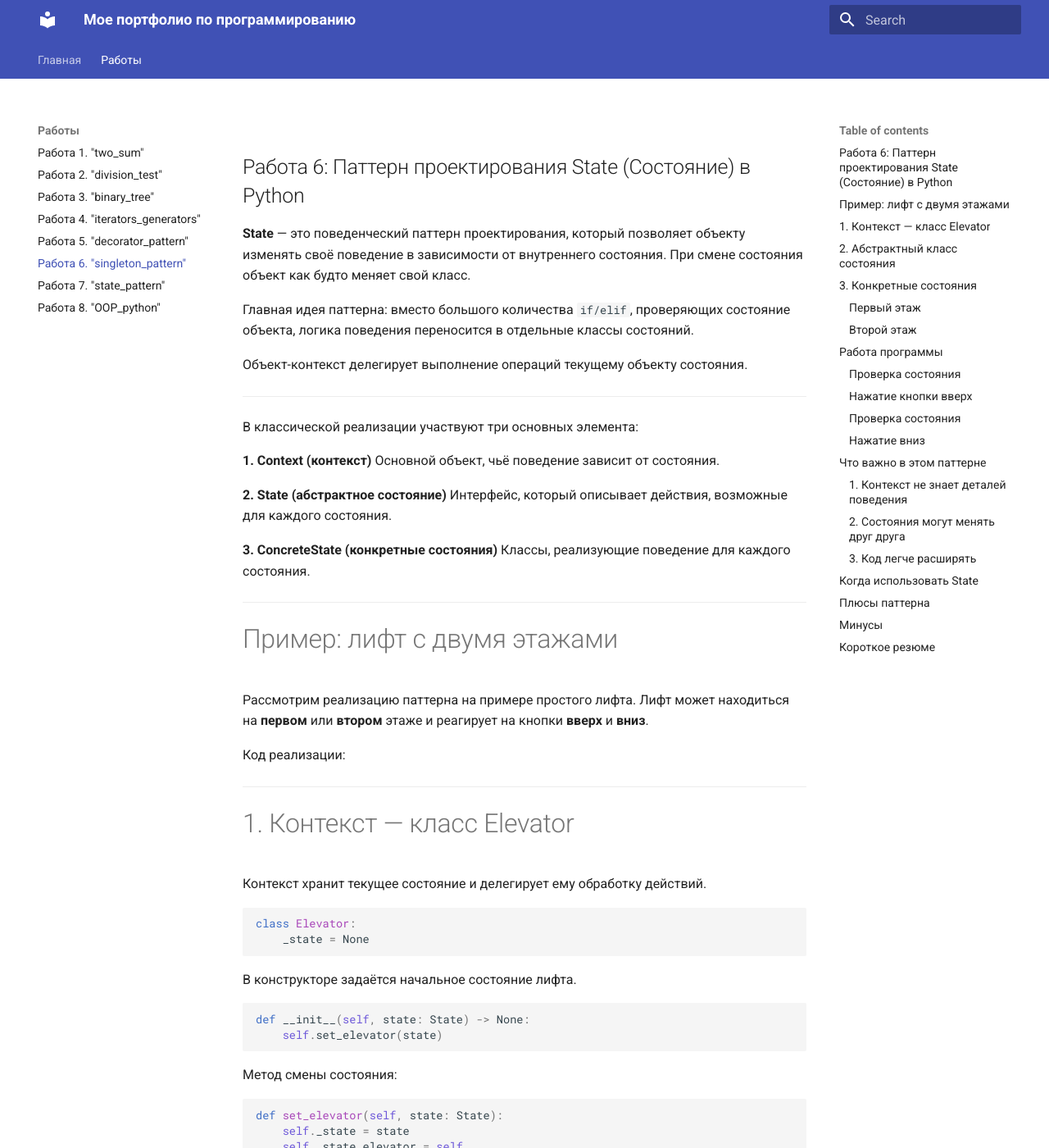
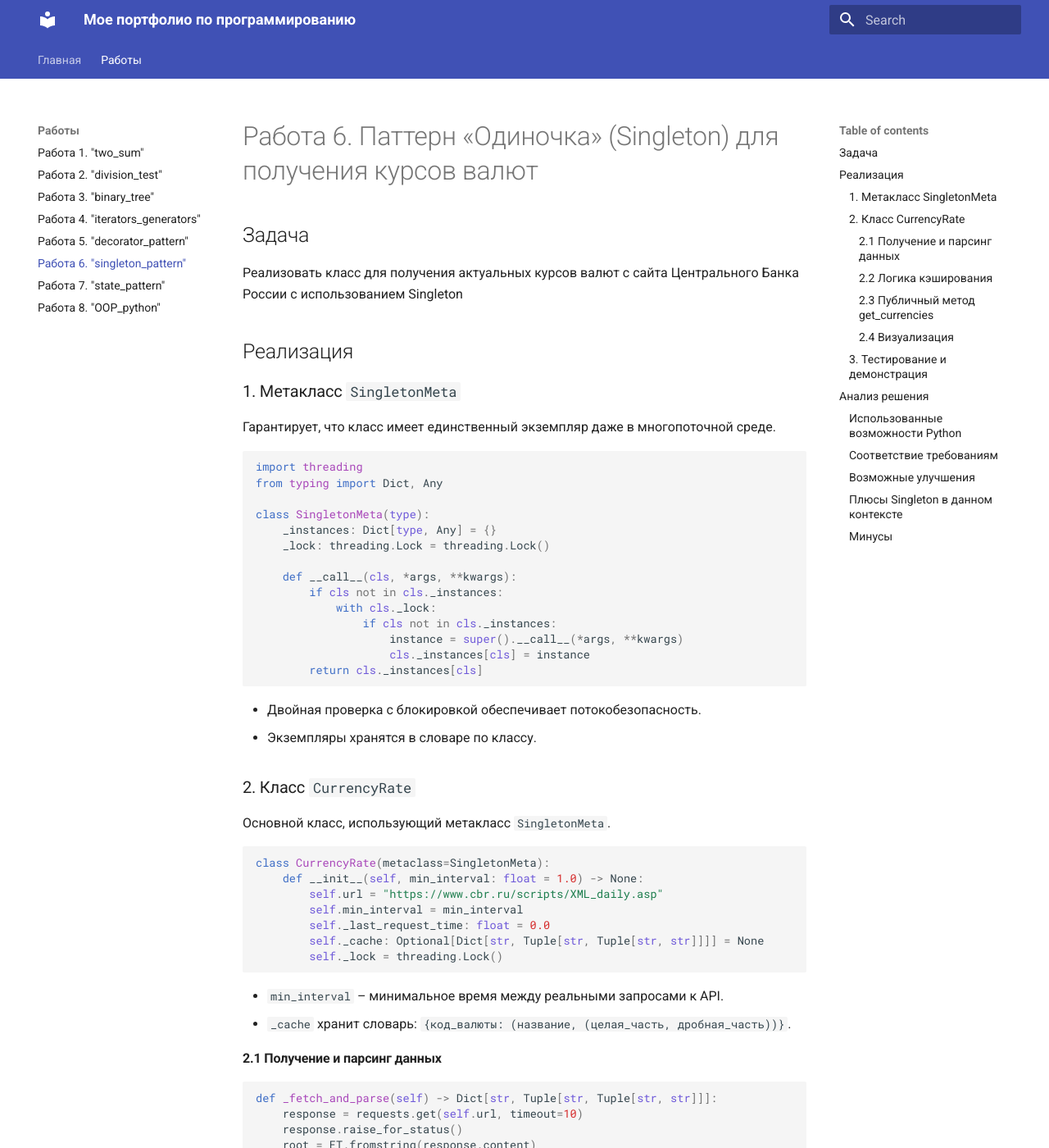
Before and after one commit to svgab/my_portfolio, an MkDocs documentation site: the page built from docs/work6.md, in a window 1280 px wide and 1400 px high. Shown: the whole window at 82% size. Built offline with MkDocs 1.6.1 and Material for MkDocs 9.7.7, drawn with Linux system fonts in a browser that asks for light colours; some of the changed text lies outside the part shown.

Commit message:
Update work6.md

````diff
--- a/docs/work6.md
+++ b/docs/work6.md
@@ -1,336 +1,215 @@
-## Работа 6: Паттерн проектирования State (Состояние) в Python
+# Работа 6. Паттерн «Одиночка» (Singleton) для получения курсов валют
 
-**State** — это поведенческий паттерн проектирования, который позволяет объекту изменять своё поведение в зависимости от внутреннего состояния. При смене состояния объект как будто меняет свой класс.
+## Задача
 
-Главная идея паттерна:
-вместо большого количества `if/elif`, проверяющих состояние объекта, логика поведения переносится в отдельные классы состояний.
+Реализовать класс для получения актуальных курсов валют с сайта Центрального Банка России с использованием Singleton
+## Реализация
 
-Объект-контекст делегирует выполнение операций текущему объекту состояния.
+### 1. Метакласс `SingletonMeta`
 
----
-
-В классической реализации участвуют три основных элемента:
-
-**1. Context (контекст)**
-Основной объект, чьё поведение зависит от состояния.
-
-**2. State (абстрактное состояние)**
-Интерфейс, который описывает действия, возможные для каждого состояния.
-
-**3. ConcreteState (конкретные состояния)**
-Классы, реализующие поведение для каждого состояния.
-
----
-
-# Пример: лифт с двумя этажами
-
-Рассмотрим реализацию паттерна на примере простого лифта.
-Лифт может находиться на **первом** или **втором** этаже и реагирует на кнопки **вверх** и **вниз**.
-
-Код реализации:
-
----
-
-# 1. Контекст — класс Elevator
-
-Контекст хранит текущее состояние и делегирует ему обработку действий.
+Гарантирует, что класс имеет единственный экземпляр даже в многопоточной среде.
 
 ```python
-class Elevator:
-    _state = None
+import threading
+from typing import Dict, Any
+
+class SingletonMeta(type):
+    _instances: Dict[type, Any] = {}
+    _lock: threading.Lock = threading.Lock()
+
+    def __call__(cls, *args, **kwargs):
+        if cls not in cls._instances:
+            with cls._lock:
+                if cls not in cls._instances:
+                    instance = super().__call__(*args, **kwargs)
+                    cls._instances[cls] = instance
+        return cls._instances[cls]
 ```
 
-В конструкторе задаётся начальное состояние лифта.
+- Двойная проверка с блокировкой обеспечивает потокобезопасность.
+- Экземпляры хранятся в словаре по классу.
+
+### 2. Класс `CurrencyRate`
+
+Основной класс, использующий метакласс `SingletonMeta`.
 
 ```python
-def __init__(self, state: State) -> None:
-    self.set_elevator(state)
+class CurrencyRate(metaclass=SingletonMeta):
+    def __init__(self, min_interval: float = 1.0) -> None:
+        self.url = "https://www.cbr.ru/scripts/XML_daily.asp"
+        self.min_interval = min_interval
+        self._last_request_time: float = 0.0
+        self._cache: Optional[Dict[str, Tuple[str, Tuple[str, str]]]] = None
+        self._lock = threading.Lock()
 ```
 
-Метод смены состояния:
+- `min_interval` – минимальное время между реальными запросами к API.
+- `_cache` хранит словарь: `{код_валюты: (название, (целая_часть, дробная_часть))}`.
+
+#### 2.1 Получение и парсинг данных
 
 ```python
-def set_elevator(self, state: State):
-    self._state = state
-    self._state.elevator = self
+def _fetch_and_parse(self) -> Dict[str, Tuple[str, Tuple[str, str]]]:
+    response = requests.get(self.url, timeout=10)
+    response.raise_for_status()
+    root = ET.fromstring(response.content)
+
+    result = {}
+    for valute in root.findall("Valute"):
+        char_code = valute.find("CharCode").text
+        name = valute.find("Name").text
+        value_str = valute.find("Value").text      # например "36,1234"
+
+        if "," in value_str:
+            int_part, frac_part = value_str.split(",")
+        else:
+            int_part, frac_part = value_str, "0"
+
+        result[char_code] = (name, (int_part, frac_part))
+
+    return result
 ```
 
-Здесь происходит две вещи:
+- Используется `xml.etree.ElementTree` для парсинга.
+- Значение разделяется на целую и дробную части **как строки** – требование задачи.
 
-1. Сохраняется новое состояние
-2. Состоянию передаётся ссылка на сам лифт
-
-Это важно, потому что состояние может **само менять состояние лифта**.
-
----
-
-Методы кнопок просто **делегируют выполнение состоянию**:
+#### 2.2 Логика кэширования
 
 ```python
-def push_down_btn(self):
-    self._state.push_down_btn()
-
-def push_up_btn(self):
-    self._state.push_up_btn()
+def _should_refresh(self) -> bool:
+    if self._cache is None:
+        return True
+    elapsed = time.time() - self._last_request_time
+    return elapsed >= self.min_interval
 ```
 
-Контекст не знает, что конкретно происходит — это решает текущее состояние.
+Данные обновляются, если кэш пуст или прошло достаточно времени.
 
----
-
-# 2. Абстрактный класс состояния
-
-Абстрактный класс определяет интерфейс всех состояний.
+#### 2.3 Публичный метод `get_currencies`
 
 ```python
-class State(ABC):
+def get_currencies(self, currencies_ids_lst: List[str]) -> List[Optional[Tuple[str, Tuple[str, str]]]]:
+    # Проверка типа аргумента
+    if not isinstance(currencies_ids_lst, list):
+        raise TypeError(...)
+
+    with self._lock:
+        if self._should_refresh():
+            self._cache = self._fetch_and_parse()
+            self._last_request_time = time.time()
+
+        if self._cache is None:
+            return [None] * len(currencies_ids_lst)
+
+        return [self._cache.get(curr_id) for curr_id in currencies_ids_lst]
 ```
 
-Он хранит ссылку на лифт:
+- Возвращает список результатов в том же порядке, что и запрошенные коды. Для отсутствующей валюты – `None`.
+- Блокировка `self._lock` предотвращает одновременное обновление кэша из разных потоков.
+
+#### 2.4 Визуализация
 
 ```python
-self._elevator = None
+def visualize_currencies(self, currencies_ids_lst: List[str]) -> None:
+    data = self.get_currencies(currencies_ids_lst)
+    currencies, values = [], []
+    for curr_id, info in zip(currencies_ids_lst, data):
+        if info is None:
+            continue
+        name, (int_part, frac_part) = info
+        numeric_value = float(int_part + "." + frac_part)
+        currencies.append(f"{curr_id}\n({name})")
+        values.append(numeric_value)
+
+    # Построение столбчатой диаграммы через matplotlib
+    plt.figure(figsize=(10, 6))
+    bars = plt.bar(currencies, values, color="skyblue")
+    plt.title("Currency Exchange Rates (RUB per unit)")
+    plt.ylabel("Rate (RUB)")
+    plt.xticks(rotation=45, ha="right")
+    plt.tight_layout()
+    for bar, val in zip(bars, values):
+        plt.text(bar.get_x() + bar.get_width()/2, bar.get_height() + 0.5,
+                 f"{val:.4f}", ha="center", va="bottom", fontsize=8)
+    plt.savefig("currencies.jpg", dpi=150)
+    plt.close()
+    print("График сохранён как currencies.jpg")
 ```
 
-И предоставляет property:
+- Для каждой валюты преобразует строки целой и дробной части в число с плавающей точкой.
+- Строит столбчатую диаграмму с подписями значений.
+- Сохраняет в файл `currencies.jpg`.
+
+### 3. Тестирование и демонстрация
+
+В функции `main()` реализованы простые проверки:
 
 ```python
-@property
-def elevator(self) -> Elevator:
-    return self._elevator
+def main():
+    # Singleton
+    rate1 = CurrencyRate()
+    rate2 = CurrencyRate()
+    assert rate1 is rate2
+
+    # Неверный код
+    assert rate1.get_currencies(["XYZ"])[0] is None
+
+    # Корректность USD
+    result_usd = rate1.get_currencies(["USD"])[0]
+    assert result_usd is not None
+    name, (int_part, frac_part) = result_usd
+    assert int_part.isdigit() and frac_part.isdigit()
+    value_float = float(int_part + "." + frac_part)
+    assert 50 <= value_float <= 150   # разумный диапазон
+
+    # Rate limiting
+    start = time.time()
+    _ = rate1.get_currencies(["EUR"])
+    elapsed = time.time() - start
+    assert elapsed < 0.1   # данные должны взяться из кэша
+
+    # Визуализация
+    rate1.visualize_currencies(["USD", "EUR", "GBP", "CNY", "JPY"])
 ```
 
-Это позволяет состоянию менять состояние лифта:
+При успешном прохождении выводится `Все тесты пройдены успешно!` и создаётся файл `currencies.jpg`.
 
-```python
-self.elevator.set_elevator(...)
-```
+## Анализ решения
 
-Абстрактные методы:
+### Использованные возможности Python
 
-```python
-@abstractmethod
-def push_down_btn(self) -> None:
-    pass
+- **Метаклассы** – для реализации Singleton на низком уровне, что гарантирует единственность экземпляра даже при наследовании.
+- **Типизация** (`typing`) – явно указаны типы аргументов и возвращаемых значений, что улучшает читаемость и помогает IDE.
+- **Модуль `threading`** – для блокировок при работе с кэшем.
+- **Библиотеки**: `requests` (HTTP-запросы), `xml.etree.ElementTree` (парсинг XML), `matplotlib` (визуализация).
 
-@abstractmethod
-def push_up_btn(self) -> None:
-    pass
-```
+### Соответствие требованиям
 
-Каждое состояние должно реализовать эти методы.
+| Требование | Реализовано |
+|------------|--------------|
+| Singleton через метакласс | ✅ `SingletonMeta` |
+| Потокобезопасность | ✅ блокировка при создании экземпляра и при обновлении кэша |
+| Контроль частоты запросов | ✅ `min_interval` и `_should_refresh()` |
+| Парсинг XML | ✅ `ET.fromstring` и поиск по тегам |
+| Хранение курса как кортеж (целая, дробная) | ✅ разделение по запятой |
+| Визуализация | ✅ столбчатая диаграмма, сохранение в JPG |
+| Тесты | ✅ встроены в `main()` |
 
----
+### Возможные улучшения
 
-# 3. Конкретные состояния
+- **Обработка ошибок сети** – сейчас при сбое запроса программа упадёт с исключением. Можно добавить повторные попытки или возврат старого кэша.
+- **Логирование** – вместо `print` использовать модуль `logging`.
+- **Расширяемость** – поддержка других источников данных (например, JSON API) через стратегию.
+- **Параметризация имени файла** – передавать имя выходного файла для графика.
 
-## Первый этаж
+### Плюсы Singleton в данном контексте
 
-```python
-class FirstFloor(State):
-```
+- Экономия ресурсов – данные загружаются один раз и используются повторно.
+- Глобальная точка доступа к курсам – удобно для приложений, которым нужны актуальные курсы в разных частях кода.
+- Кэширование с ограничением частоты запросов предотвращает перегрузку сервера ЦБ РФ.
 
-Если нажать кнопку вниз:
+### Минусы
 
-```python
-print("Уже на первом этаже")
-```
+- Singleton иногда считается анти-паттерном из-за скрытых зависимостей и затруднения тестирования. Однако для учебной задачи его применение оправдано.
 
-Лифт уже внизу, ничего не происходит.
-
-Если нажать вверх:
-
-```python
-print("Лифт поднимается на второй этаж")
-self.elevator.set_elevator(SecondFloor())
-```
-
-Здесь происходит **смена состояния**.
-
----
-
-## Второй этаж
-
-```python
-class SecondFloor(State):
-```
-
-Кнопка вниз:
-
-```python
-print("Лифт опускается на первый этаж")
-self.elevator.set_elevator(FirstFloor())
-```
-
-Кнопка вверх:
-
-```python
-print("Лифт уже на втором этаже")
-```
-
----
-
-# Работа программы
-
-```python
-myElevator = Elevator(FirstFloor())
-```
-
-Начальное состояние — **первый этаж**.
-
----
-
-### Проверка состояния
-
-```python
-myElevator.present_state()
-```
-
-Вывод:
-
-```
-Лифт на FirstFloor
-```
-
----
-
-### Нажатие кнопки вверх
-
-```python
-myElevator.push_up_btn()
-```
-
-Вывод:
-
-```
-Лифт поднимается на второй этаж
-```
-
-Состояние меняется на `SecondFloor`.
-
----
-
-### Проверка состояния
-
-```
-Лифт на SecondFloor
-```
-
----
-
-### Нажатие вниз
-
-```
-Лифт опускается на первый этаж
-```
-
-Состояние снова меняется.
-
----
-
-# Что важно в этом паттерне
-
-### 1. Контекст не знает деталей поведения
-
-`Elevator` не содержит логики:
-
-```
-если этаж == 1
-если этаж == 2
-```
-
-Всё поведение вынесено в состояния.
-
----
-
-### 2. Состояния могут менять друг друга
-
-Каждое состояние может вызвать:
-
-```
-self.elevator.set_elevator(...)
-```
-
-Таким образом происходит переход.
-
----
-
-### 3. Код легче расширять
-
-Если добавить третий этаж, достаточно создать новый класс:
-
-```
-ThirdFloor(State)
-```
-
-И описать переходы.
-
-Контекст менять почти не потребуется.
-
----
-
-# Когда использовать State
-
-Паттерн полезен, когда:
-
-* поведение объекта зависит от состояния
-* код содержит большое количество `if/elif`
-* состояние влияет на доступные операции
-* состояние должно менять поведение объекта во время работы
-
-Типичные примеры:
-
-* лифты
-* автоматы (vending machines)
-* игровые персонажи
-* сетевые соединения
-* жизненные циклы объектов
-* workflow-системы
-
----
-
-# Плюсы паттерна
-
-**1. Убирает сложные условные конструкции**
-
-Вместо:
-
-```
-if state == A
-if state == B
-```
-
-логика распределяется по классам.
-
-**2. Улучшает расширяемость**
-
-Добавление нового состояния не ломает существующий код.
-
-**3. Логика состояния локализована**
-
-Каждое состояние содержит только свою логику.
-
----
-
-# Минусы
-
-**1. Увеличивается количество классов**
-
-Для каждого состояния нужен отдельный класс.
-
-**2. Может усложнить архитектуру**
-
-Если состояний мало, паттерн может быть избыточным.
-
----
-
-# Короткое резюме
-
-State — это способ организовать код, при котором:
-
-* объект хранит текущее состояние
-* поведение определяется объектом состояния
-* состояния могут переключать друг друга
-* контекст делегирует операции состоянию
-
-В результате код становится чище, расширяемее и лучше соответствует принципу **Single Responsibility**.
+Код написан в соответствии с PEP-8, снабжён докстрингами и аннотациями типов. Он готов к использованию как часть более крупного проекта или для демонстрации принципов ООП и паттернов проектирования.Раб
````
